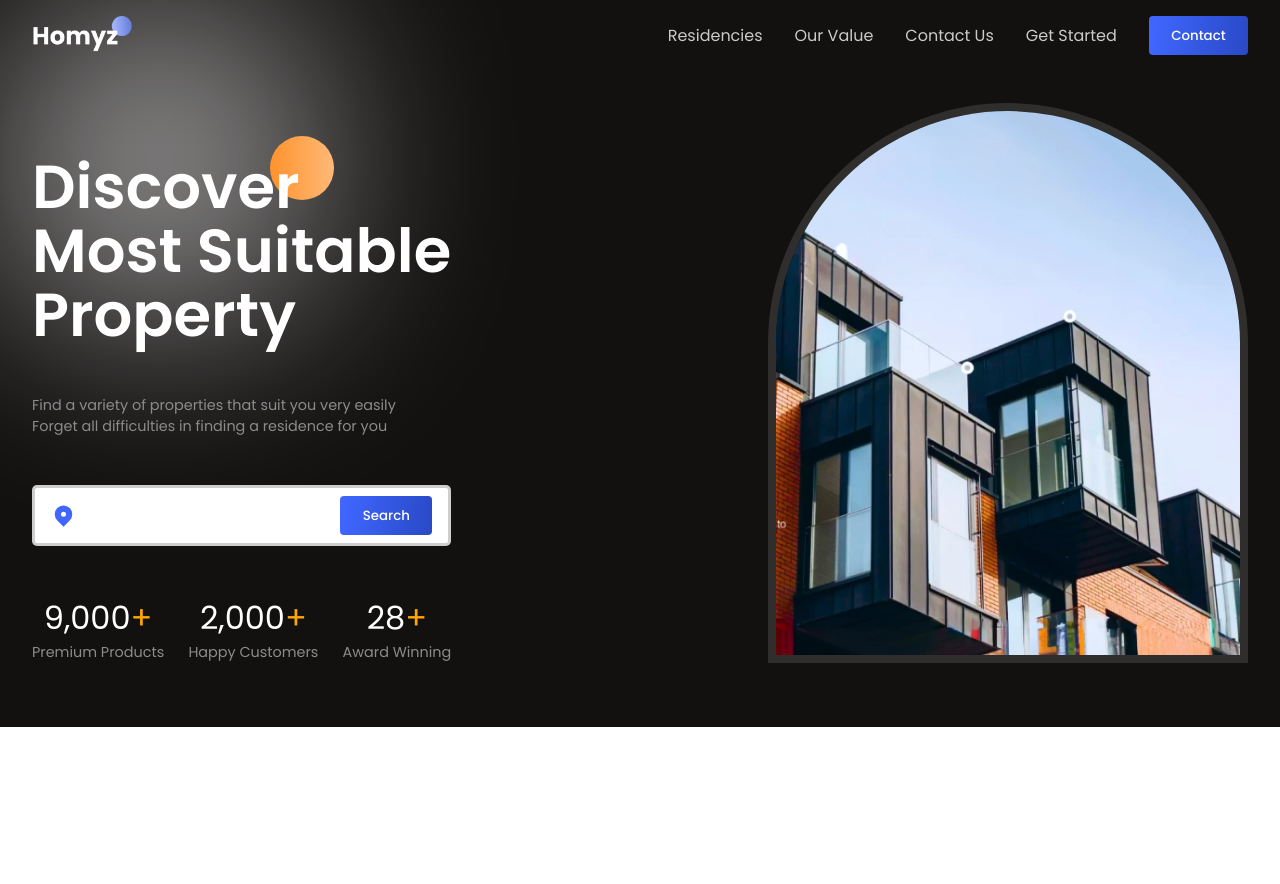
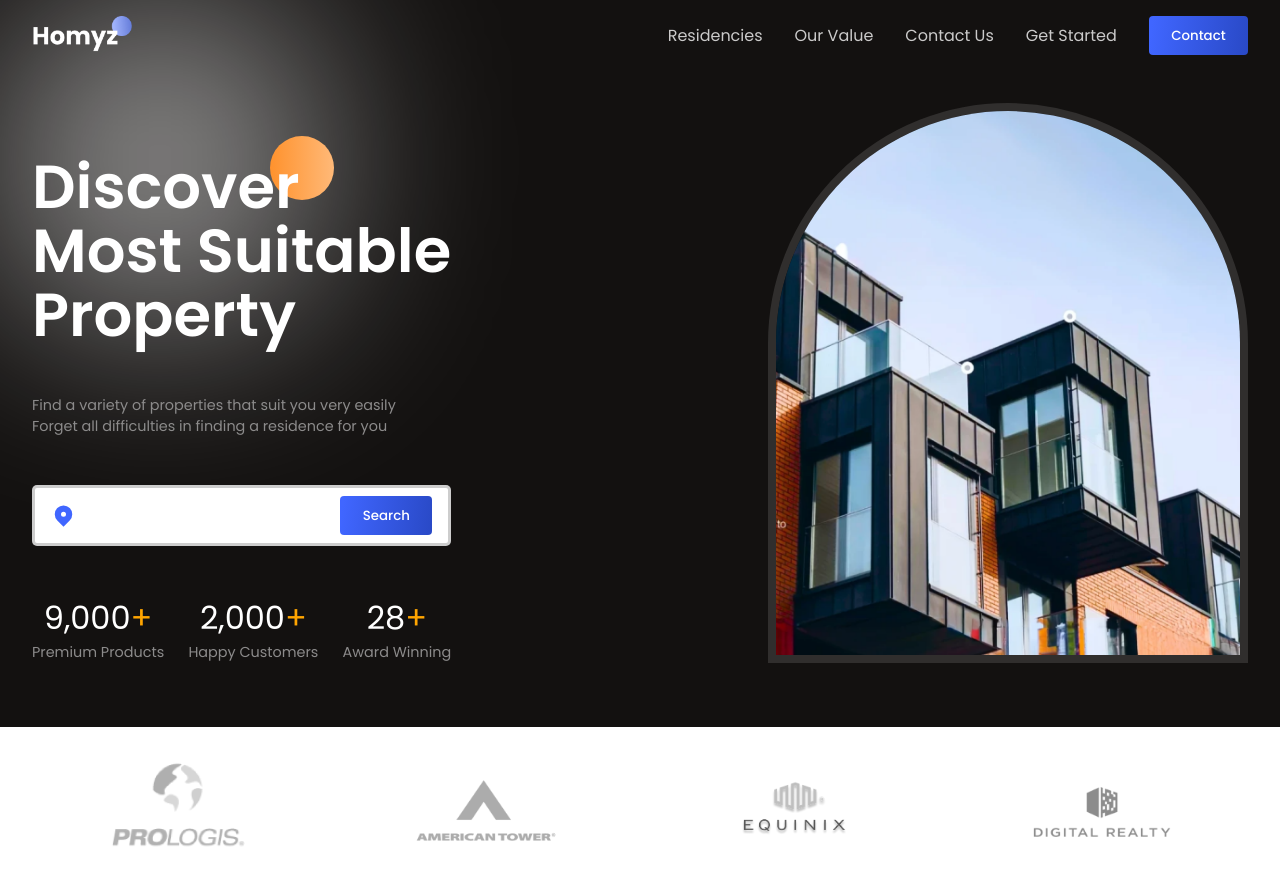
Before and after one commit to Prajith-Shetty/RealEstateWebsite, a React (Vite) app: page / in a window 1280 px wide. Shown: the top 884 px of the page. Before the commit the page ends 800 px from the top, so only its background shows below. Built offline with nearby package versions, Linux system fonts and the light colour scheme.

Commit message:
Companies section added

```diff
--- a/src/App.jsx
+++ b/src/App.jsx
@@ -1,5 +1,6 @@
 import Header from "./components/Header/Header";
 import Hero from "./components/Hero/Hero";
+import Companies from "./components/Companies/Companies";
 import './App.css';
 
 function App() {
@@ -11,6 +12,7 @@
         <Header />
         <Hero />
       </div>
+      <Companies/>
     </div>
   );
 }
--- /dev/null
+++ b/src/components/Companies/Companies.css
@@ -0,0 +1,8 @@
+.c-container{
+    justify-content: space-around;
+    gap: 1rem;
+}
+
+.c-container>img{
+    width: 9rem;
+}
--- /dev/null
+++ b/src/components/Companies/Companies.jsx
@@ -0,0 +1,17 @@
+import React from 'react'
+import './Companies.css'
+
+const Companies = () => {
+  return (
+    <section className='c-wrapper'>
+        <div className="paddings innerWidth flexCenter c-container">
+            <img src="./prologis.png" alt="" />
+            <img src="./tower.png" alt="" />
+            <img src="./equinix.png" alt="" />
+            <img src="./realty.png" alt="" />
+        </div>
+    </section>
+  )
+}
+
+export default Companies
```
